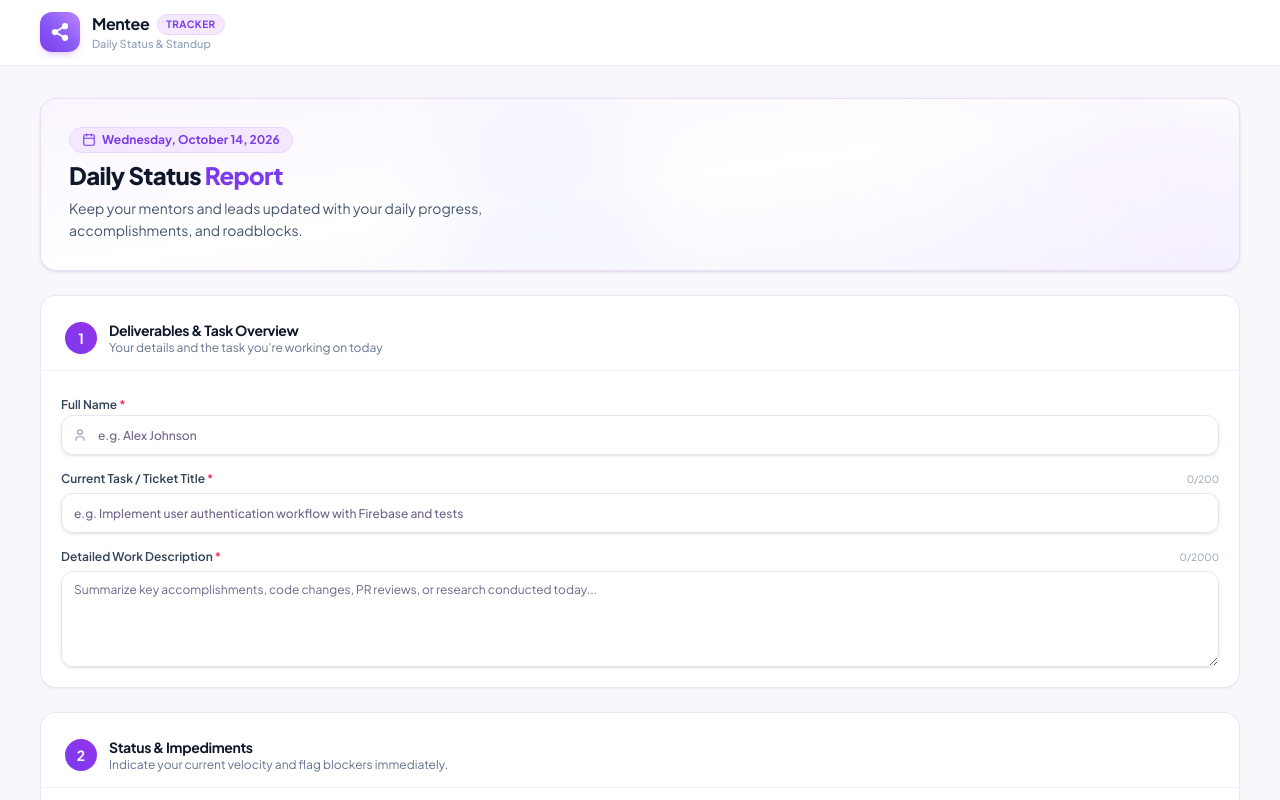
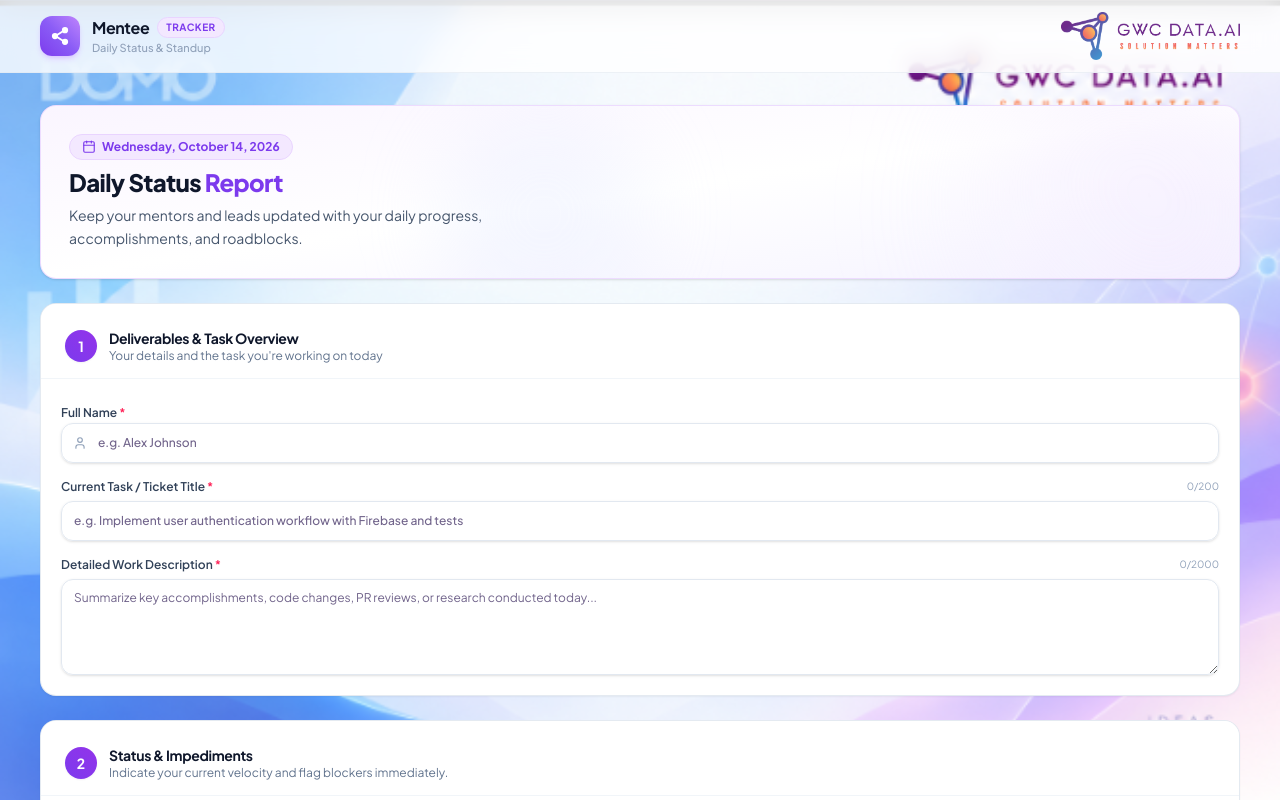
Before and after one commit to Kaviya0509/daily-staus-mentee, a React (Vite) app: page /form in a window 1280 px wide. Shown: the top 800 px of the page. Built offline with nearby package versions, Linux system fonts and the light colour scheme; no server answers.

Commit message:
feat: add DailyStatusFormPage component with form validation and status tracking

```diff
--- a/src/pages/DailyStatusFormPage.tsx
+++ b/src/pages/DailyStatusFormPage.tsx
@@ -155,7 +155,7 @@ export default function DailyStatusFormPage() {
 
   if (submitted) {
     return (
-      <div className="min-h-screen bg-[#F8F7FC] flex items-center justify-center p-4">
+      <div className="min-h-screen bg-cover bg-center bg-no-repeat flex items-center justify-center p-4" style={{ backgroundImage: "url('/form-bg.png')" }}>
         <Card className="max-w-md w-full rounded-2xl border border-slate-200 bg-white shadow-lg">
           <CardContent className="py-14 text-center space-y-4">
             <div className="h-16 w-16 rounded-full bg-emerald-100 text-emerald-600 mx-auto flex items-center justify-center">
@@ -178,9 +178,9 @@ export default function DailyStatusFormPage() {
   }
 
   return (
-    <div className="min-h-screen bg-[#F8F7FC] text-slate-900 font-sans antialiased">
+    <div className="min-h-screen bg-cover bg-center bg-no-repeat bg-fixed text-slate-900 font-sans antialiased" style={{ backgroundImage: "url('/form-bg.png')" }}>
       {/* Top Header Bar */}
-      <header className="bg-white/90 backdrop-blur-md border-b border-slate-200/80 sticky top-0 z-30">
+      <header className="bg-white/80 backdrop-blur-md border-b border-slate-200/60 sticky top-0 z-30">
         <div className="w-full px-4 sm:px-6 lg:px-10 py-3 flex items-center justify-between gap-4">
           <div className="flex items-center gap-3">
             <div className="h-10 w-10 rounded-xl bg-gradient-to-tr from-[#7C3AED] via-[#8B5CF6] to-[#C084FC] flex items-center justify-center shadow-md shadow-purple-500/20 shrink-0">
@@ -202,6 +202,11 @@ export default function DailyStatusFormPage() {
               <p className="text-[11px] text-slate-400 font-medium">Daily Status & Standup</p>
             </div>
           </div>
+          <img
+            src="/gwc-logo.png"
+            alt="GWC DATA.AI"
+            className="h-10 sm:h-12 object-contain shrink-0"
+          />
         </div>
       </header>
 
```
Also changed, not shown: public/form-bg.png (added), public/gwc-logo.png (added).
